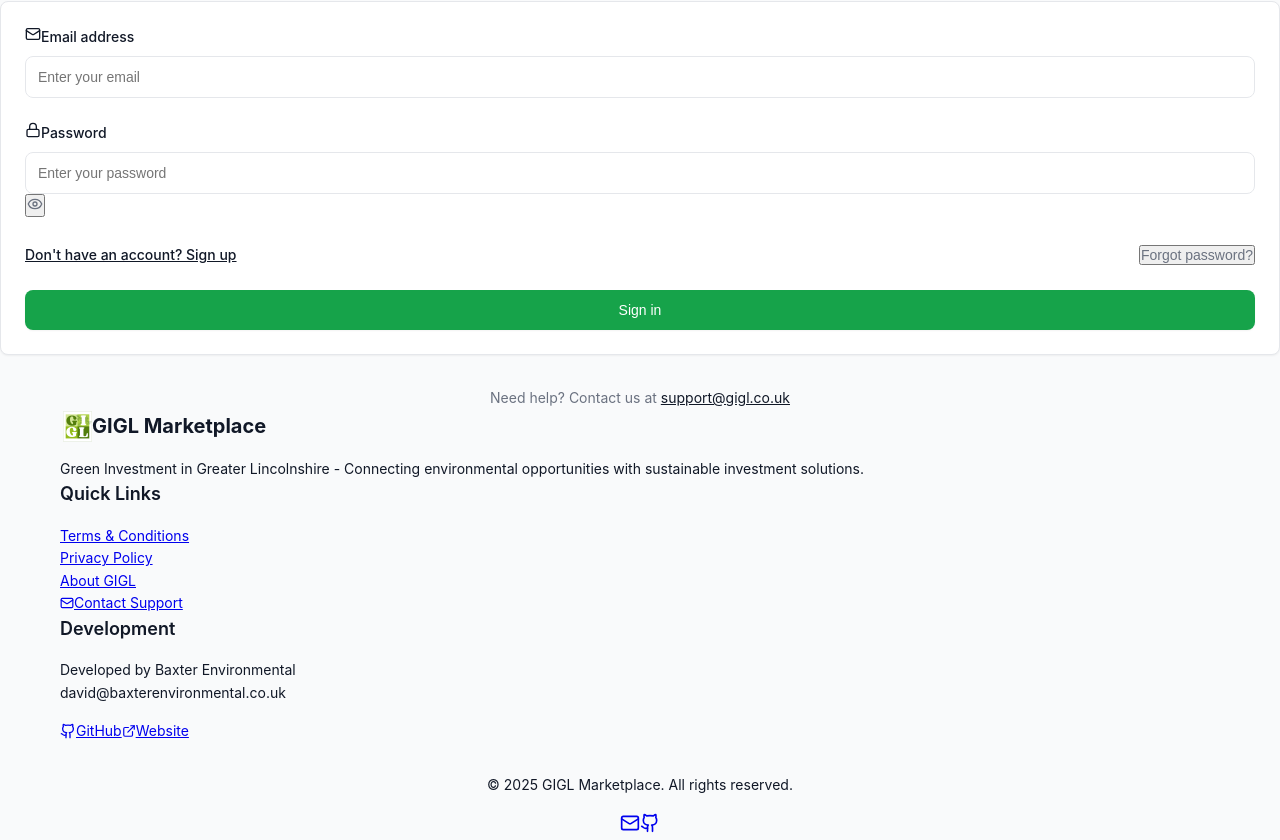
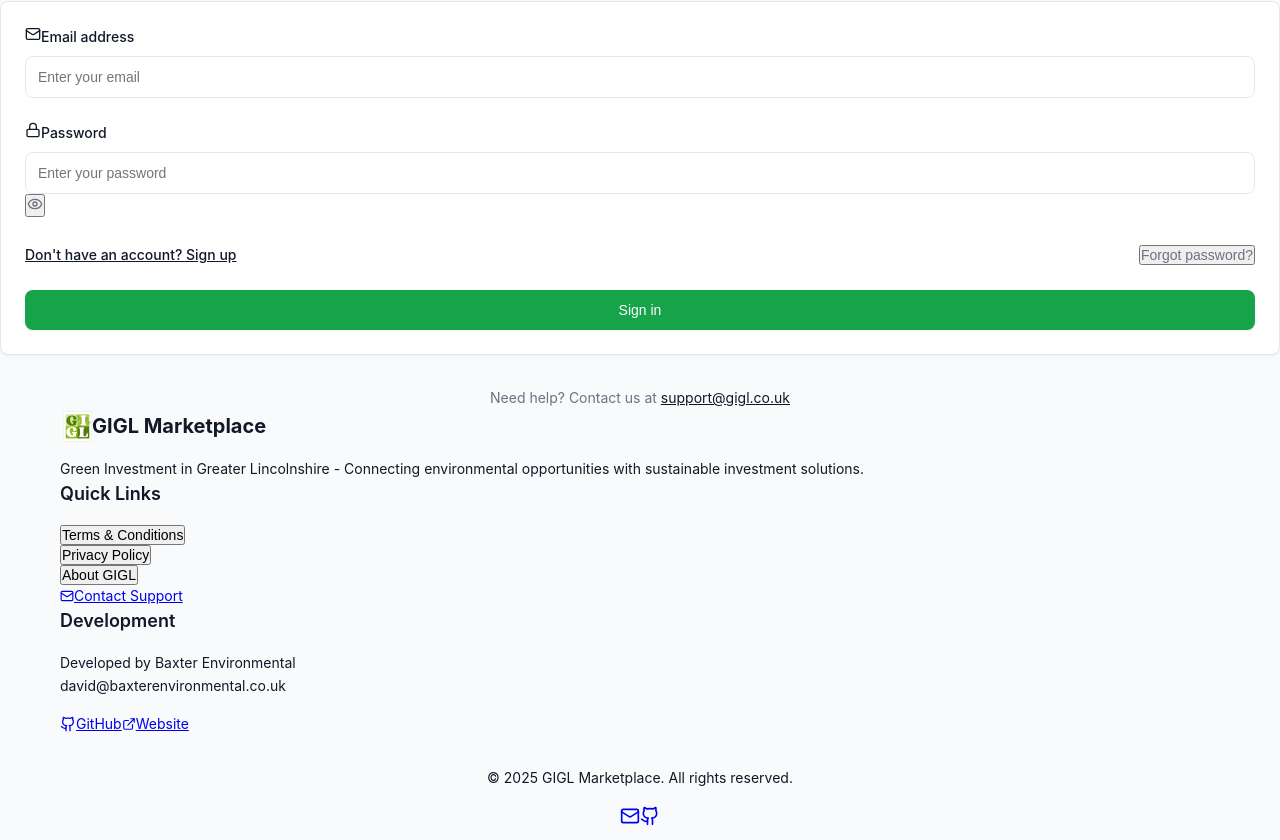
Before and after one commit to DBx-Environ/GIGL-Marketplace, a React (Create React App) app: page /login in a window 1280 px wide. Shown: the part 546-1386 px from the top of the page. Built offline with nearby package versions, Linux system fonts and the light colour scheme; no server answers.

Commit message:
Fix accessibility issues and remove unused imports

```diff
--- a/src/components/Footer.js
+++ b/src/components/Footer.js
@@ -27,24 +27,24 @@
           <div>
             <h3 className="text-lg font-semibold mb-4">Quick Links</h3>
             <div className="space-y-2">
-              <a
-                href="#"
-                className="block text-gray-400 hover:text-white text-sm transition-colors"
+              <button
+                onClick={() => alert('Terms & Conditions coming soon')}
+                className="block text-gray-400 hover:text-white text-sm transition-colors bg-transparent border-none cursor-pointer text-left"
               >
                 Terms & Conditions
-              </a>
-              <a
-                href="#"
-                className="block text-gray-400 hover:text-white text-sm transition-colors"
+              </button>
+              <button
+                onClick={() => alert('Privacy Policy coming soon')}
+                className="block text-gray-400 hover:text-white text-sm transition-colors bg-transparent border-none cursor-pointer text-left"
               >
                 Privacy Policy
-              </a>
-              <a
-                href="#"
-                className="block text-gray-400 hover:text-white text-sm transition-colors"
+              </button>
+              <button
+                onClick={() => alert('About GIGL coming soon')}
+                className="block text-gray-400 hover:text-white text-sm transition-colors bg-transparent border-none cursor-pointer text-left"
               >
                 About GIGL
-              </a>
+              </button>
               <a
                 href="mailto:support@gigl.co.uk"
                 className="flex items-center space-x-1 text-gray-400 hover:text-white text-sm transition-colors"
--- a/src/components/Header.js
+++ b/src/components/Header.js
@@ -3,7 +3,7 @@
 import { Link, useNavigate, useLocation } from 'react-router-dom';
 import { useAuth } from '../contexts/AuthContext';
 import { toast } from 'react-toastify';
-import { LogOut, User } from 'lucide-react';
+import { LogOut } from 'lucide-react';
 
 function Header() {
   const { currentUser, userData, logout } = useAuth();
--- a/src/components/Register.js
+++ b/src/components/Register.js
@@ -237,13 +237,19 @@
         <div className="text-center mt-8">
           <p className="text-sm text-secondary">
             By creating an account, you agree to our{' '}
-            <a href="#" className="text-primary hover:text-primary-hover">
+            <button
+              onClick={() => alert('Terms of Service coming soon')}
+              className="text-primary hover:text-primary-hover bg-transparent border-none cursor-pointer underline"
+            >
               Terms of Service
-            </a>
+            </button>
             {' '}and{' '}
-            <a href="#" className="text-primary hover:text-primary-hover">
+            <button
+              onClick={() => alert('Privacy Policy coming soon')}
+              className="text-primary hover:text-primary-hover bg-transparent border-none cursor-pointer underline"
+            >
               Privacy Policy
-            </a>
+            </button>
           </p>
         </div>
       </div>
```
